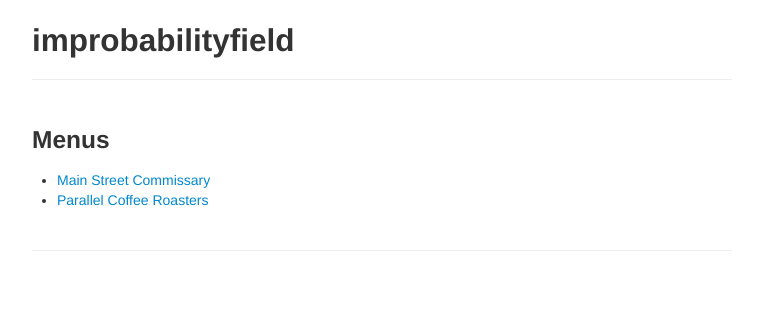
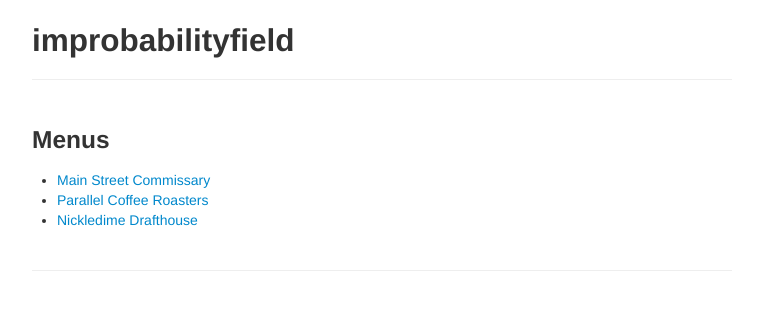
Before and after one commit to improbabilityfield/improbabilityfield.github.io, a Jekyll site: the page built from index.md, in a window 1280 px wide. Shown: the top 310 px of the page, without its empty margins (258-1021 px from the left). Built offline with Jekyll 4.4.1, drawn with Linux system fonts in a browser that asks for light colours.

Commit message:
nickledime drafthouse main page

```diff
--- a/index.md
+++ b/index.md
@@ -7,3 +7,4 @@ title: improbabilityfield
 ### Menus
 - [Main Street Commissary](pages/main-street-commissary.html)
 - [Parallel Coffee Roasters](pages/parallel-coffee-roasters.html)
+- [Nickledime Drafthouse](pages/nickledime-drafthouse.html)
```
